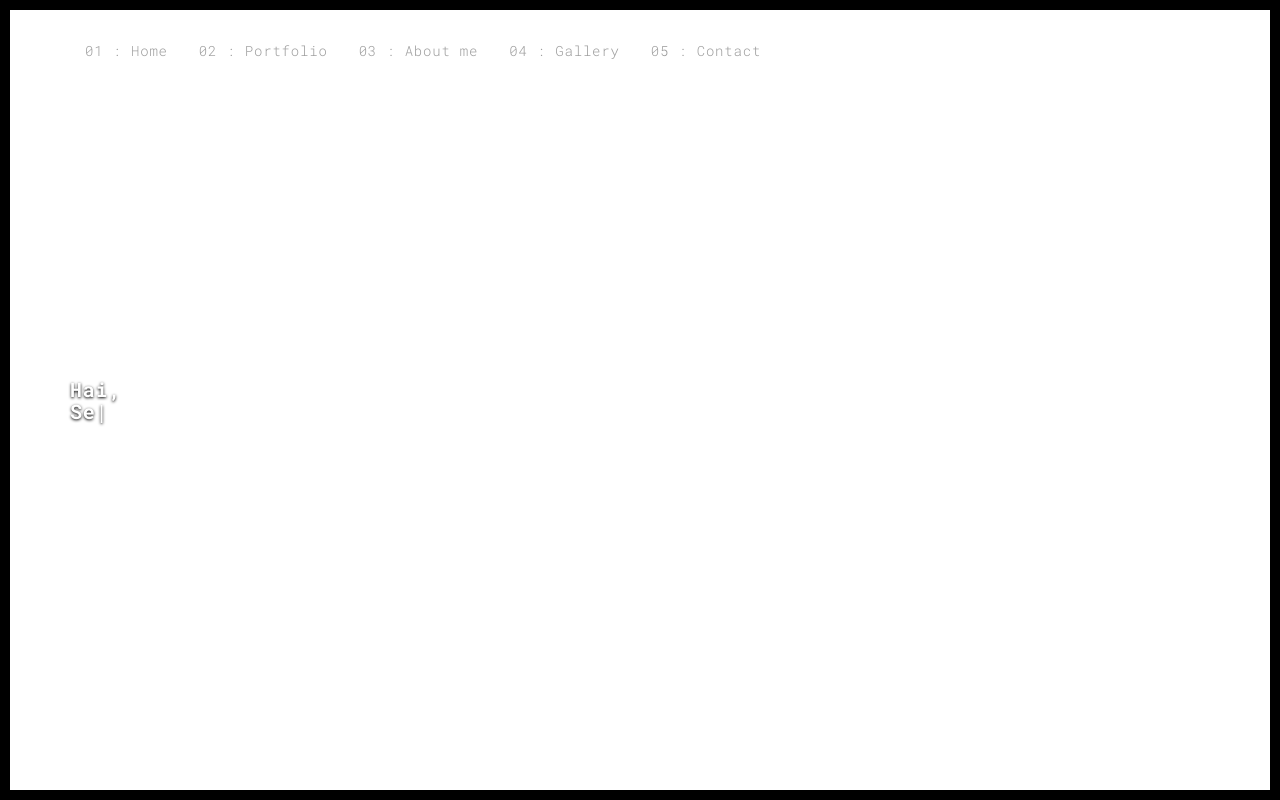
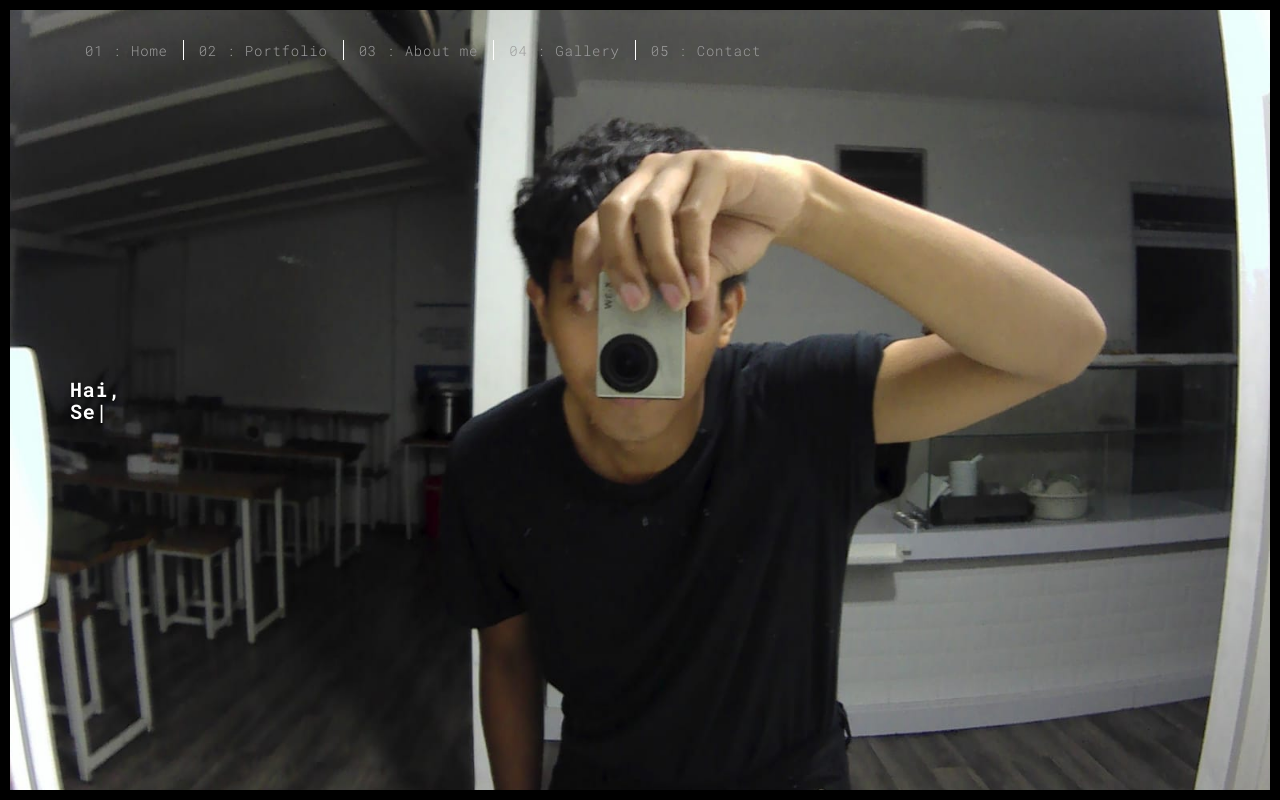
Before and after one commit to NAINNAINNAIN/myweb, a plain HTML site: page index.html in a window 1280 px wide. Drawn offline with Linux system fonts and the light colour scheme.

Commit message:
index.html

```diff
--- a/index.html
+++ b/index.html
@@ -50,7 +50,7 @@
   </nav>
 </header>
 <!-- Add your site or app content here -->
-  <div class="hero-full-container background-image-container white-text-container" style="background-image: url('.assets/images/myself3.jpeg')">
+  <div class="hero-full-container background-image-container white-text-container" style="background-image: url('./assets/images/myself3.jpeg')">
     <div class="container">
       <div class="row">
         <div class="col-xs-12">
```
